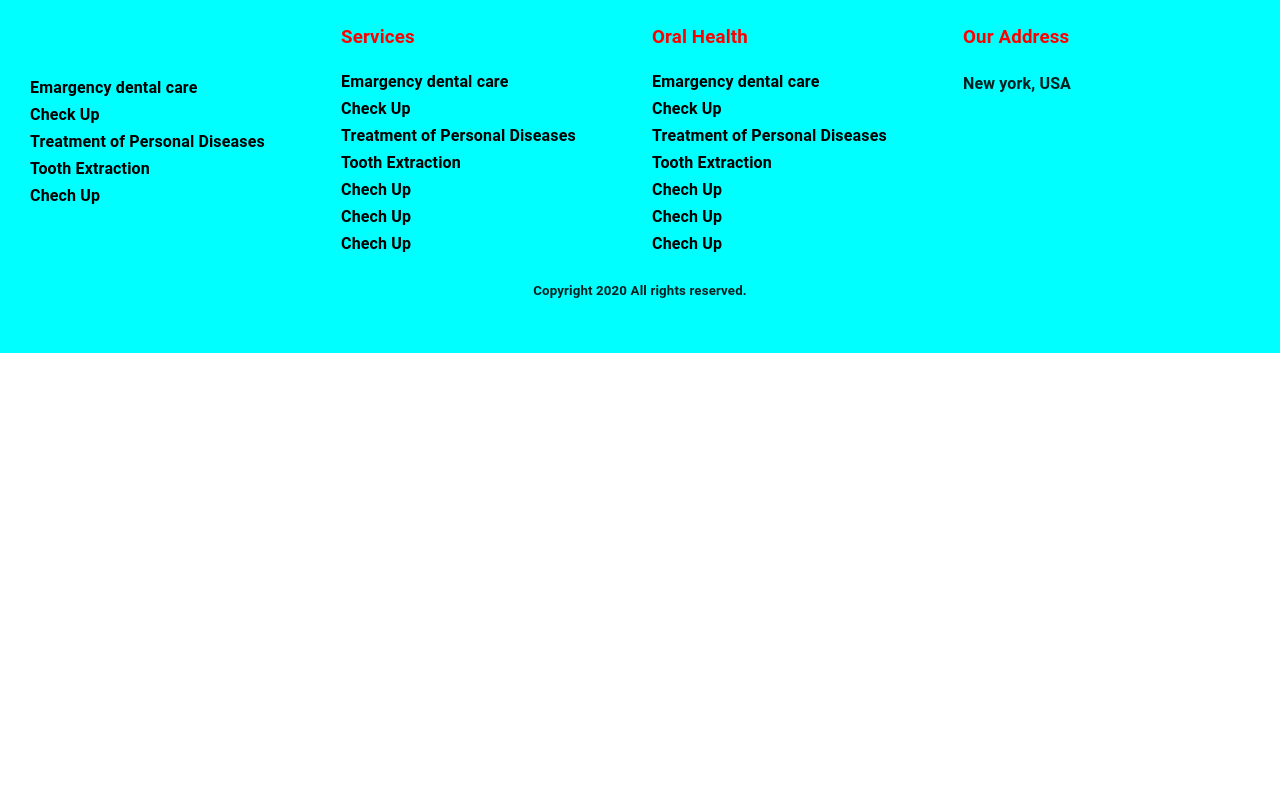
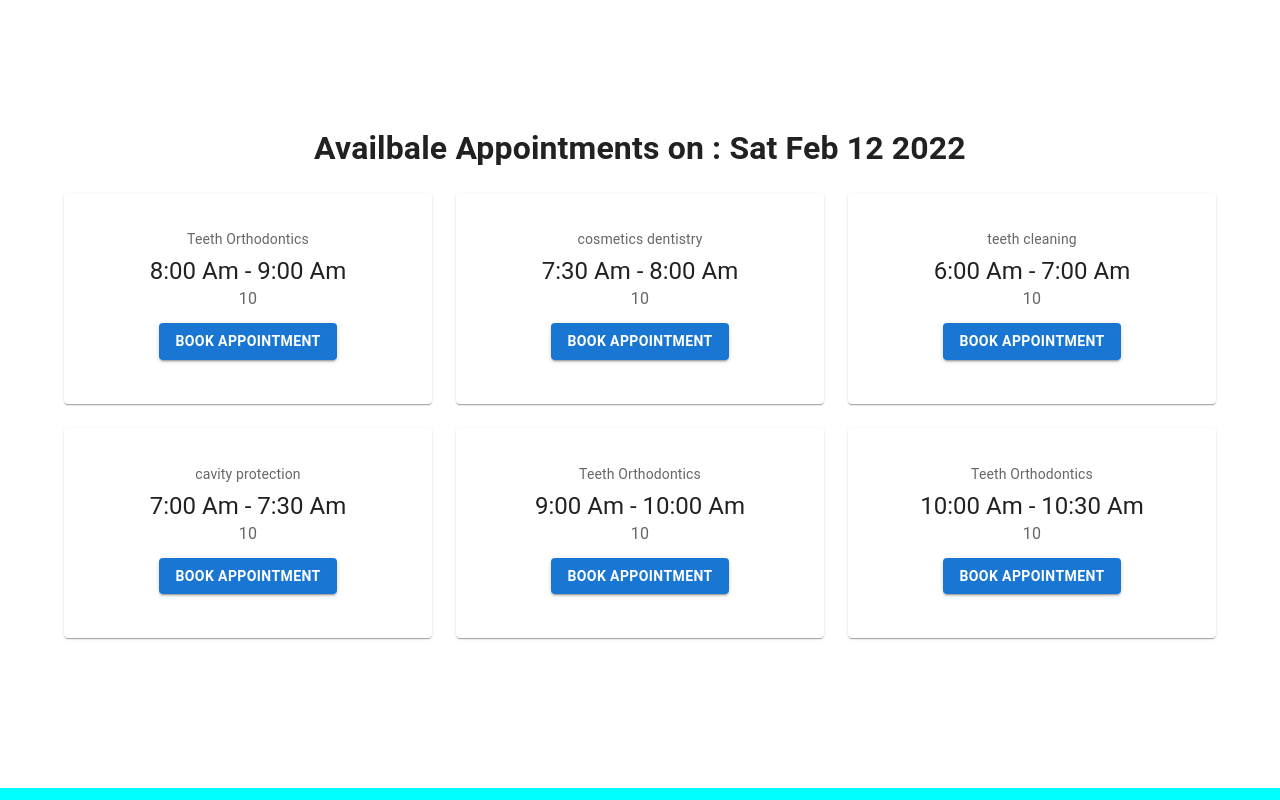
Before and after one commit to saiful-md/docotors-portal, a React (Create React App) app: page /appointment in a window 1280 px wide. Shown: the part 640-1440 px from the top of the page. Before the commit the page ends 993 px from the top, so only its background shows below. Built offline with nearby package versions, Linux system fonts and the light colour scheme.

Commit message:
submit previous code

```diff
--- a/src/Appointment/AppointmentHeader/AppointmentHeader.js
+++ b/src/Appointment/AppointmentHeader/AppointmentHeader.js
@@ -1,20 +1,13 @@
 import React from "react";
 import { Container, Grid } from "@mui/material";
-import isWeekend from "date-fns/isWeekend";
-import TextField from "@mui/material/TextField";
-import AdapterDateFns from "@mui/lab/AdapterDateFns";
-import LocalizationProvider from "@mui/lab/LocalizationProvider";
-import CalendarPicker from "@mui/lab/CalendarPicker";
-import MonthPicker from "@mui/lab/MonthPicker";
 
-import StaticDatePicker from "@mui/lab/StaticDatePicker";
 import { Box } from "@mui/system";
 import chair from "../../images/chair.png";
-// import chair from '../../images'
+
 import bg from "../../images/bg.png";
+import Calender from "../../Pages/Shared/Calender/Calender";
 
-const AppointmentHeader = () => {
-  const [date, setDate] = React.useState(new Date());
+const AppointmentHeader = ({ date, setDate }) => {
   return (
     <Box
       sx={{
@@ -36,19 +29,10 @@ const AppointmentHeader = () => {
             container
             spacing={{ xs: 2, md: 3 }}
             columns={{ xs: 12, sm: 8, md: 12 }}>
-            <Grid item xs={12} sm={6} md={5}>
+            <Grid sx={{ padding: "5px" }} item xs={12} sm={6} md={5}>
               <Box sx={{ display: "flex", justifyContent: "center" }}>
-                <Box>
-                  <h1>Appointment</h1>
-                  {/* <LocalizationProvider dateAdapter={AdapterDateFns}>
-                    <Grid item xs={12} md={6}>
-                      <CalendarPicker
-                        date={date}
-                        onChange={(newDate) => setDate(newDate)}
-                      />
-                    </Grid>
-
-                  </LocalizationProvider> */}
+                <Box sx={{ width: "300px" }}>
+                  <Calender date={date} setDate={setDate}></Calender>
                 </Box>
               </Box>
             </Grid>
--- a/src/Appointment/Appoiontment/Appointment.js
+++ b/src/Appointment/Appoiontment/Appointment.js
@@ -2,12 +2,16 @@ import React from "react";
 import Footer from "../../Pages/Shared/Footer/Footer";
 import Navigation from "../../Pages/Shared/Navigation/Navigation";
 import AppointmentHeader from "../AppointmentHeader/AppointmentHeader";
+import AvaiablbeAppointments from "../AvailableAppointments/AvaiablbeAppointments";
 
 const Appointment = () => {
+  const [date, setDate] = React.useState(new Date());
+
   return (
     <div>
       <Navigation></Navigation>
-      <AppointmentHeader></AppointmentHeader>
+      <AppointmentHeader date={date} setDate={setDate}></AppointmentHeader>
+      <AvaiablbeAppointments date={date}></AvaiablbeAppointments>
       <Footer></Footer>
     </div>
   );
--- /dev/null
+++ b/src/Appointment/AvailableAppointments/AvaiablbeAppointments.js
@@ -0,0 +1,65 @@
+import React from "react";
+import Box from "@mui/material/Box";
+import Grid from "@mui/material/Grid";
+import SingleAvailableComponent from "../SingleAvailableAppointment/SingleAvailableComponent";
+import { Container } from "@mui/material";
+
+const AvaiablbeAppointments = ({ date }) => {
+  const avalableComponents = [
+    {
+      id: 1,
+      title: "Teeth Orthodontics",
+      time: "8:00 Am - 9:00 Am",
+      avalable: 10,
+    },
+    {
+      id: 2,
+      title: "cosmetics dentistry",
+      time: "7:30 Am - 8:00 Am",
+      avalable: 10,
+    },
+    {
+      id: 3,
+      title: "teeth cleaning",
+      time: "6:00 Am - 7:00 Am",
+      avalable: 10,
+    },
+    {
+      id: 4,
+      title: "cavity protection",
+      time: "7:00 Am - 7:30 Am",
+      avalable: 10,
+    },
+    {
+      id: 5,
+      title: "Teeth Orthodontics",
+      time: "9:00 Am - 10:00 Am",
+      avalable: 10,
+    },
+    {
+      id: 6,
+      title: "Teeth Orthodontics",
+      time: "10:00 Am - 10:30 Am",
+      avalable: 10,
+    },
+  ];
+  return (
+    <Box sx={{ flexGrow: 1, margin: "150px 0" }}>
+      <Container>
+        <h1>Availbale Appointments on : {date.toDateString()}</h1>
+        <Grid
+          container
+          spacing={{ xs: 2, md: 3 }}
+          columns={{ xs: 4, sm: 8, md: 12 }}>
+          {avalableComponents.map((appoionment) => (
+            <SingleAvailableComponent
+              key={appoionment.id}
+              appointment={appoionment}></SingleAvailableComponent>
+          ))}
+        </Grid>
+      </Container>
+    </Box>
+  );
+};
+
+export default AvaiablbeAppointments;
--- /dev/null
+++ b/src/Appointment/SingleAvailableAppointment/SingleAvailableComponent.js
@@ -0,0 +1,58 @@
+import React from "react";
+// import Box from "@mui/material/Box";
+import Card from "@mui/material/Card";
+import CardContent from "@mui/material/CardContent";
+import Button from "@mui/material/Button";
+import Typography from "@mui/material/Typography";
+import { Grid } from "@mui/material";
+
+const SingleAvailableComponent = ({ appointment }) => {
+  const { title, time, avalable } = appointment;
+  return (
+    <Grid item xs={4} sm={4} md={4}>
+      <Card sx={{ padding: "20px 0px" }}>
+        <CardContent>
+          <Typography sx={{ fontSize: 14 }} color='text.secondary' gutterBottom>
+            {title}
+          </Typography>
+          <Typography variant='h5' component='div'>
+            {time}
+          </Typography>
+          <Typography sx={{ mb: 1.5 }} color='text.secondary'>
+            {avalable}
+          </Typography>
+          <Typography variant='body2'>
+            <Button
+              sx={{ textDecoration: "uppercase", fontWeight: 600 }}
+              variant='contained'>
+              Book Appointment
+            </Button>
+          </Typography>
+        </CardContent>
+        {/* <CardActions sx={{ textAlign: "center" }}>
+
+        </CardActions> */}
+      </Card>
+      {/* <Box
+        sx={{
+          border: 1,
+          borderColor: "grey",
+          boxShadow: 3,
+
+          bgcolor: (theme) =>
+            theme.palette.mode === "dark" ? "#101010" : "#fff",
+          color: (theme) =>
+            theme.palette.mode === "dark" ? "grey.300" : "grey.800",
+          p: 1,
+          m: 1,
+          borderRadius: 2,
+        }}>
+        <h1>{title}</h1>
+        <h1>{time}</h1>
+        <h1>{avalable}</h1>
+      </Box> */}
+    </Grid>
+  );
+};
+
+export default SingleAvailableComponent;
--- /dev/null
+++ b/src/Pages/Shared/Calender/Calender.js
@@ -0,0 +1,37 @@
+import React from "react";
+// import isWeekend from "date-fns/isWeekend";
+import TextField from "@mui/material/TextField";
+import AdapterDateFns from "@mui/lab/AdapterDateFns";
+import LocalizationProvider from "@mui/lab/LocalizationProvider";
+
+// import StaticDatePicker from "@mui/lab/StaticDatePicker";
+import { CalendarPicker } from "@mui/lab";
+
+const Calender = ({ date, setDate }) => {
+  return (
+    <div>
+      <h1>Calender header</h1>
+      <LocalizationProvider dateAdapter={AdapterDateFns}>
+        {/* <StaticDatePicker
+          sx={{ backgroundColor: "transparent" }}
+          displayStaticWrapperAs='desktop'
+          openTo='day'
+          value={date}
+          shouldDisableDate={isWeekend}
+          onChange={(newValue) => {
+            setDate(newValue);
+          }}
+          renderInput={(params) => <TextField {...params} />}
+        /> */}
+        <CalendarPicker
+          openTo='day'
+          date={date}
+          onChange={(newDate) => setDate(newDate)}
+          renderInput={(params) => <TextField {...params} />}
+        />
+      </LocalizationProvider>
+    </div>
+  );
+};
+
+export default Calender;
```
